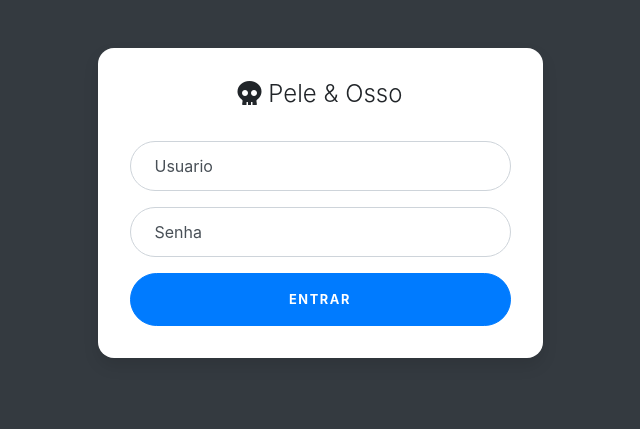
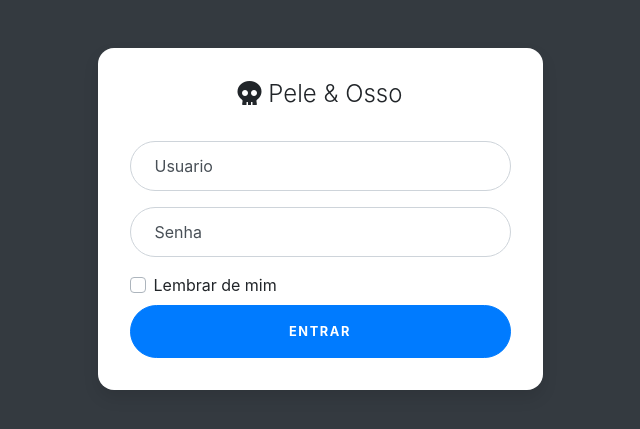
Before and after one commit to CleysonPH/pele_osso_gym, a Flask app: page /login/ in a window 1280 px wide. Shown: the top 429 px of the page, without its empty margins (320-960 px from the left). Run offline with Flask 2, Linux system fonts and the light colour scheme; some libraries are stand-ins or nearby versions.

Commit message:
Implementei o lembrar-me no Login

```diff
--- a/app/autenticacao/forms.py
+++ b/app/autenticacao/forms.py
@@ -1,11 +1,12 @@
 from flask_wtf import FlaskForm
-from wtforms import StringField, PasswordField, SubmitField
-from wtforms.validators import DataRequired, EqualTo, URL, Email, ValidationError
+from wtforms import StringField, PasswordField, BooleanField, SubmitField
+from wtforms.validators import DataRequired, EqualTo, URL, Email, Optional, ValidationError
 
 
 class LoginForm(FlaskForm):
     usuario = StringField('Usuario', validators=[DataRequired()])
     senha = PasswordField('Senha', validators=[DataRequired()])
+    lembrar = BooleanField('Lembrar de mim', validators=[Optional()])
     submit = SubmitField('Entrar')
 
 
--- a/app/autenticacao/routes.py
+++ b/app/autenticacao/routes.py
@@ -17,7 +17,8 @@ def login():
         if user is None:
             flash('Nome de Usuario incorreto')
         elif user.verificar_senha(form.senha.data):
-            login_user(user)
+            lembrar = form.lembrar.data
+            login_user(user, remember=lembrar)
             flash('Login realizado com sucesso!')
 
             next = request.args.get('next')
--- a/app/templates/autenticacao/login.html
+++ b/app/templates/autenticacao/login.html
@@ -50,7 +50,13 @@
                                     {{ form.senha(class='form-control', placeholder='Digite a sua senha') }}
                                     {{ form.senha.label }}
                                 </div>
-                                {{ form.submit(class='btn btn-lg btn-primary btn-block text-uppercase') }}
+
+                                <div class="custom-control custom-checkbox">
+                                    {{ form.lembrar(class='custom-control-input') }}
+                                    {{ form.lembrar.label(class="custom-control-label") }}
+                                </div>
+
+                                {{ form.submit(class='btn btn-lg btn-primary btn-block text-uppercase mt-2') }}
                             </form>
                         </div>
                     </div>
```
